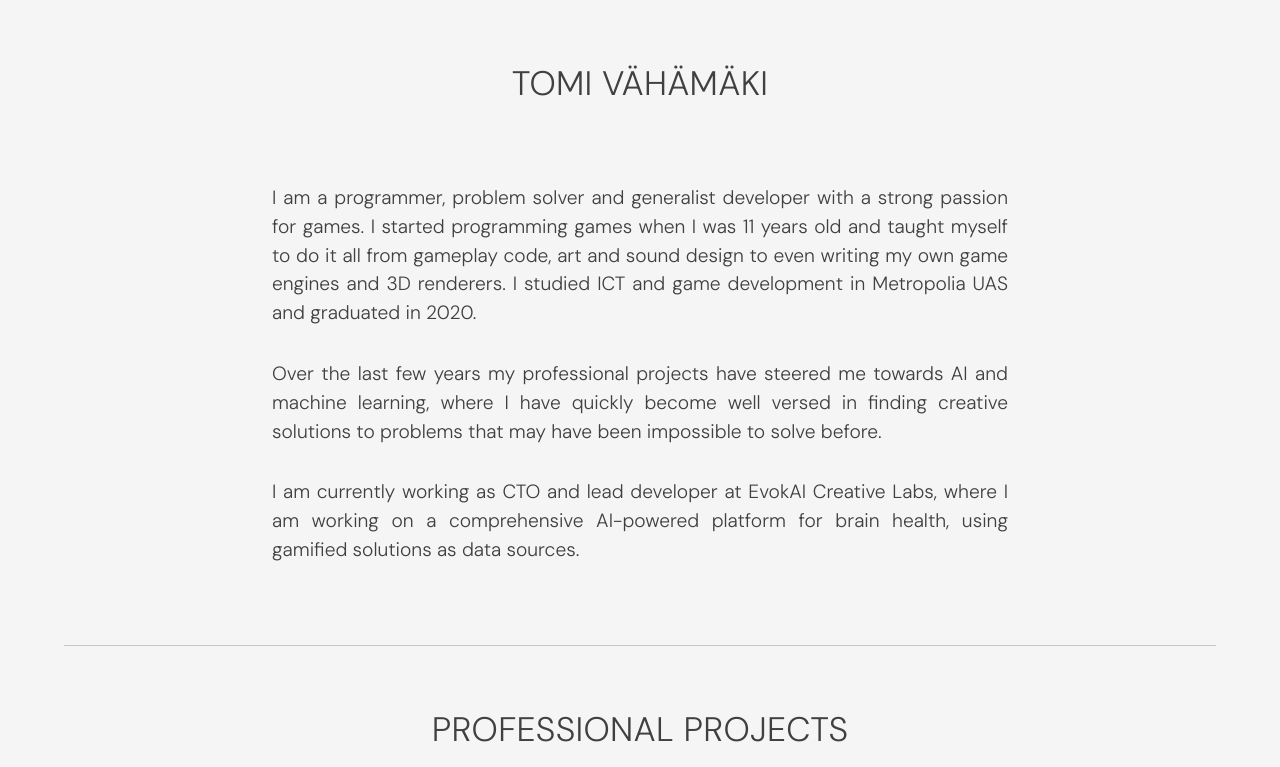
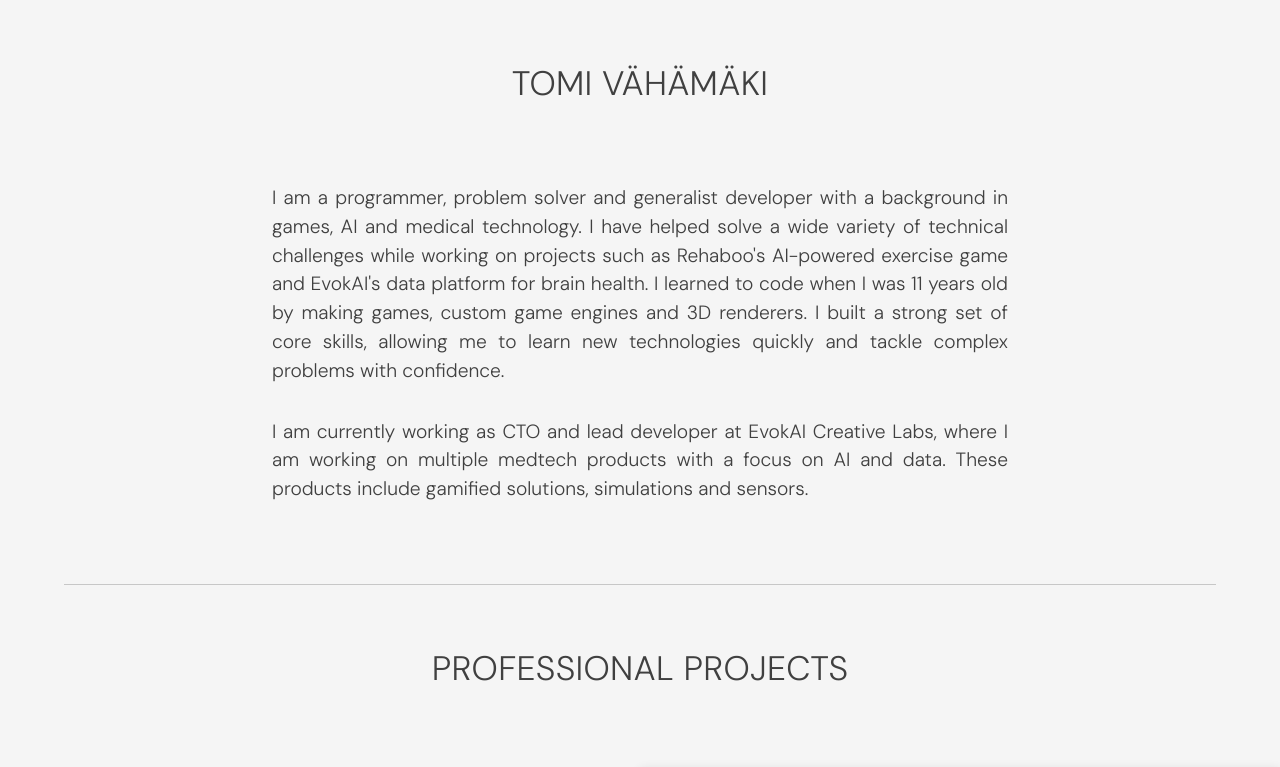
Before and after one commit to tvahamaki/tvahamaki.github.io, a Vue app in the folder Portfolio/: page / in a window 1280 px wide. Shown: the top 767 px of the page. Built offline with nearby package versions, Linux system fonts and the light colour scheme.

Commit message:
Update intro

```diff
--- a/Portfolio/src/components/Intro.vue
+++ b/Portfolio/src/components/Intro.vue
@@ -1,9 +1,8 @@
 <template>
     <v-sheet class="mx-auto" max-width="800px">
         <p class="px-8 py-16 text-h4 text-center text-uppercase">Tomi Vähämäki</p>
-        <p class="px-8 py-4 text-justify">I am a programmer, problem solver and generalist developer with a strong passion for games. I started programming games when I was 11 years old and taught myself to do it all from gameplay code, art and sound design to even writing my own game engines and 3D renderers. I studied ICT and game development in Metropolia UAS and graduated in 2020.</p>
-        <p class="px-8 py-4 text-justify">Over the last few years my professional projects have steered me towards AI and machine learning, where I have quickly become well versed in finding creative solutions to problems that may have been impossible to solve before.</p>
-        <p class="px-8 py-4 text-justify">I am currently working as CTO and lead developer at EvokAI Creative Labs, where I am working on a comprehensive AI-powered platform for brain health, using gamified solutions as data sources.</p>
+        <p class="px-8 py-4 text-justify">I am a programmer, problem solver and generalist developer with a background in games, AI and medical technology. I have helped solve a wide variety of technical challenges while working on projects such as Rehaboo's AI-powered exercise game and EvokAI's data platform for brain health. I learned to code when I was 11 years old by making games, custom game engines and 3D renderers. I built a strong set of core skills, allowing me to learn new technologies quickly and tackle complex problems with confidence.</p>
+        <p class="px-8 py-4 text-justify">I am currently working as CTO and lead developer at EvokAI Creative Labs, where I am working on multiple medtech products with a focus on AI and data. These products include gamified solutions, simulations and sensors.</p>
     </v-sheet>
 </template>
 
```
Also changed, not shown: 1 other file (tests, documents, lock files or other folders).
